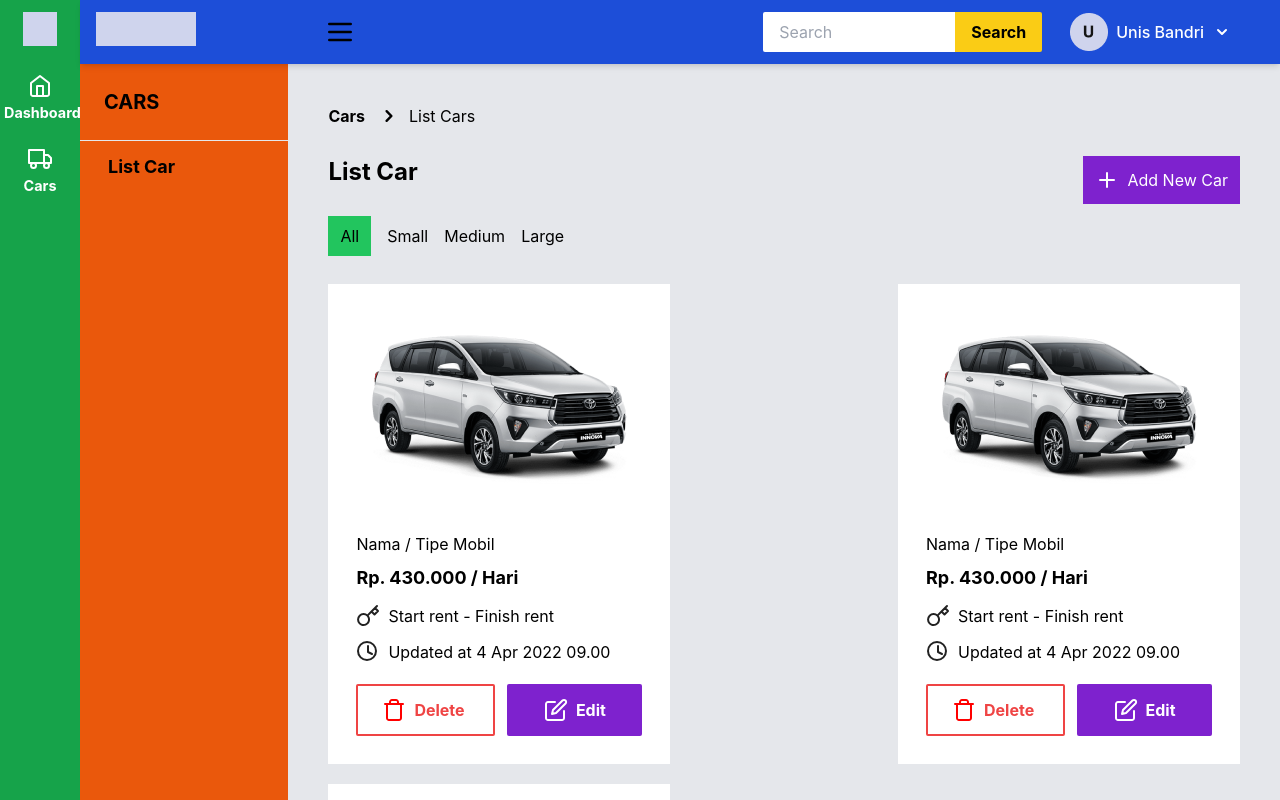
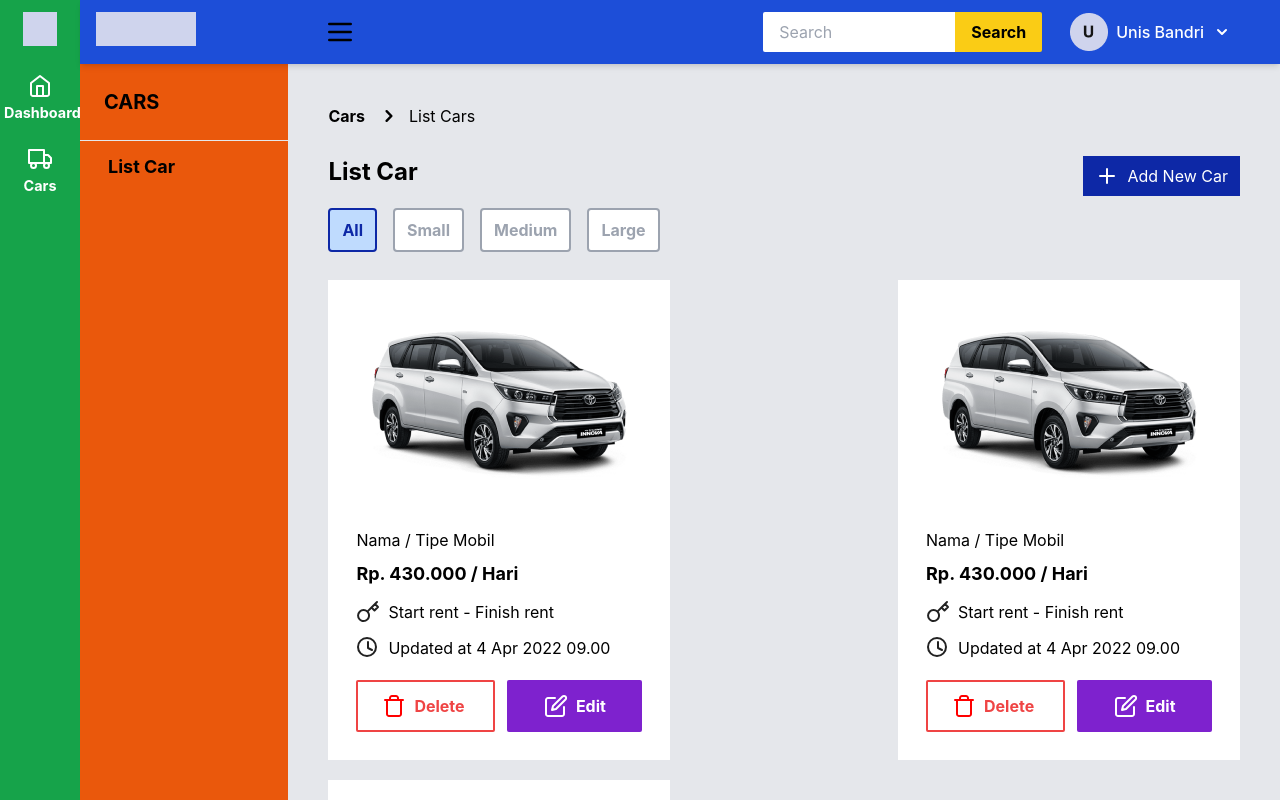
Before and after one commit to Hasyim-Kai/BINAR-FE-challenge-04, a React (Create React App) app: page /carlist in a window 1280 px wide. Shown: the top 800 px of the page. Built offline with nearby package versions, Linux system fonts and the light colour scheme; sample sign-in values are in the browser's storage.

Commit message:
Refactor : Fixing CarList Page Color

```diff
--- a/src/pages/CarList.tsx
+++ b/src/pages/CarList.tsx
@@ -3,7 +3,7 @@ import { Link, useNavigate } from "react-router-dom";
 import CarCard from "../components/CarCard";
 
 export default function CarList(): JSX.Element {
-    const filterBtn = ``;
+    const filterBtn = `px-3 py-2 border-2 border-gray-400 text-gray-400 bg-white rounded hover:border-darkblue hover:text-darkblue hover:bg-blue-200`;
 
     const history = useNavigate();
     const navigateToLogin = () => history('/');
@@ -28,9 +28,9 @@ export default function CarList(): JSX.Element {
 
         {/* <!-- TITLE & ADD BUTTON --> */}
         <div className="flex justify-between mb-3">
-        <h1 className="text-2xl"><b>List Car</b></h1>
+            <h1 className="text-2xl"><b>List Car</b></h1>
             <Link to='/carlist/add_new_car'>
-                <button className="bg-purple-700 flex gap-2 p-3 text-white">
+                <button className="bg-darkblue flex gap-2 px-3 py-2 text-white">
                     <img src="images/icons/fi_plus.svg" alt="Plus" /> Add New Car
                 </button>
             </Link>
@@ -38,16 +38,16 @@ export default function CarList(): JSX.Element {
 
         {/* <!-- FILTER BUTTON GROUP --> */}
         <div className="flex gap-4 mb-7">
-            <button className="px-3 py-2 bg-green-500">All</button>
-            <button className={filterBtn}>Small</button>
-            <button className={filterBtn}>Medium</button>
-            <button className={filterBtn}>Large</button>
+            <button className="px-3 py-2 border-2 border-darkblue text-darkblue bg-blue-200 rounded"><b>All</b></button>
+            <button className={filterBtn}><b>Small</b></button>
+            <button className={filterBtn}><b>Medium</b></button>
+            <button className={filterBtn}><b>Large</b></button>
         </div>
 
         <section className="flex gap-5 justify-between flex-wrap">
-        <CarCard/>
-        <CarCard/>
-        <CarCard/>
+            <CarCard />
+            <CarCard />
+            <CarCard />
         </section>
     </>
 }
```
